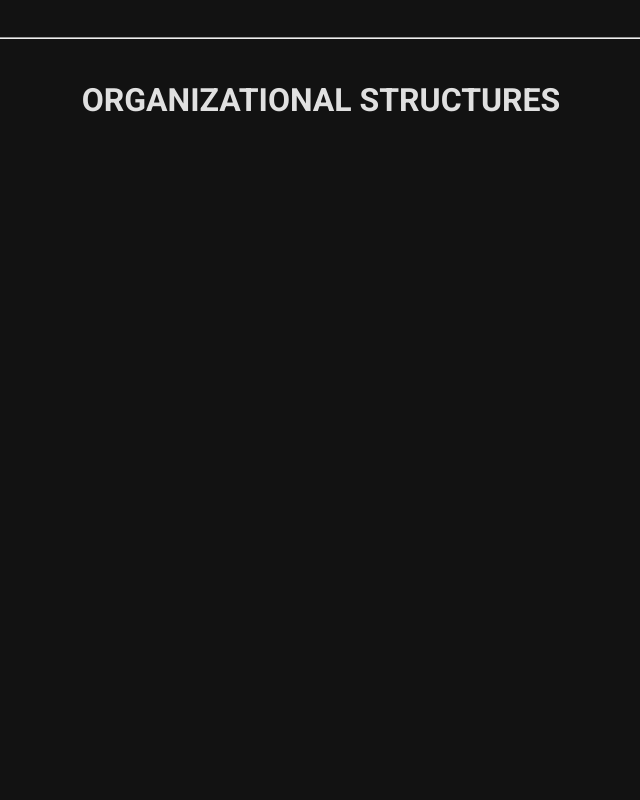
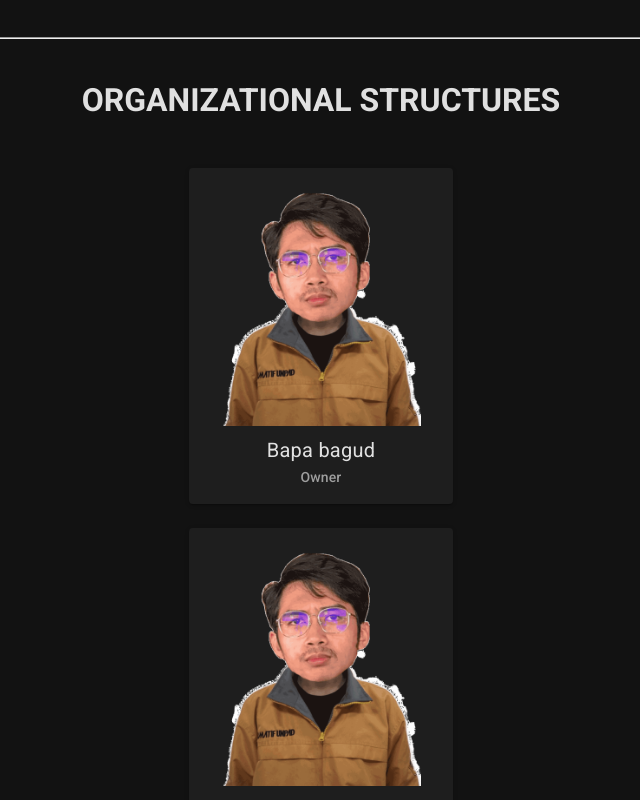
Before and after one commit to wajibdiisi/KobajaWeb, a Vue app: page /adoption in a window 1280 px wide. Shown: the part 1980-2780 px from the top of the page, without its empty margins (319-959 px from the left). Built offline with nearby package versions, Linux system fonts and the light colour scheme.

Commit message:
organizational structure

```diff
--- a/src/views/Adoption.vue
+++ b/src/views/Adoption.vue
@@ -175,12 +175,77 @@
           <v-row>
             <v-col cols="12">
               <div class="text-center mt-2">
-                <h1 class="text-center text-uppercase mt-6">
+                <h1 class="text-center text-uppercase my-6">
                   Organizational Structures
                 </h1>
-                <v-col cols="12">
-                  <v-img src="@/assets/index.jpg"></v-img>
-                </v-col>
+                <v-row>
+                  <v-col cols="12" class="d-flex justify-center mt-5">
+                    <v-card height="auto" width="auto">
+                      <v-img
+                        src="@/assets/bagus.png"
+                        max-width="200"
+                        class="mx-8 mt-4"
+                      >
+                      </v-img>
+                      <v-card-text class="pt-2">
+                        <div class="text-h6 font-weight-regular">
+                          Bapa bagud
+                        </div>
+                        <div class="font-weight-medium grey--text">Owner</div>
+                      </v-card-text>
+                    </v-card>
+                  </v-col>
+
+                  <v-col cols="12" class="d-flex justify-center">
+                    <v-card height="auto" width="auto">
+                      <v-img
+                        src="@/assets/bagus.png"
+                        max-width="200"
+                        class="mx-8 mt-4"
+                      >
+                      </v-img>
+                      <v-card-text class="pt-2">
+                        <div class="text-h6 font-weight-regular">
+                          Bapa bagud
+                        </div>
+                        <div class="font-weight-medium grey--text">Owner</div>
+                      </v-card-text>
+                    </v-card>
+                  </v-col>
+
+                  <v-col cols="6" class="d-flex justify-end">
+                    <v-card height="auto" width="auto">
+                      <v-img
+                        src="@/assets/bagus.png"
+                        max-width="200"
+                        class="mx-8 mt-4"
+                      >
+                      </v-img>
+                      <v-card-text class="pt-2">
+                        <div class="text-h6 font-weight-regular">
+                          Bapa bagud
+                        </div>
+                        <div class="font-weight-medium grey--text">Owner</div>
+                      </v-card-text>
+                    </v-card>
+                  </v-col>
+                  <v-col cols="6" class="d-flex justify-start">
+                    <v-card height="auto" width="auto">
+                      <v-img
+                        src="@/assets/bagus.png"
+                        max-width="200"
+                        class="mx-8 mt-4"
+                      >
+                      </v-img>
+                      <v-card-text class="pt-2">
+                        <div class="text-h6 font-weight-regular">
+                          Bapa bagud
+                        </div>
+                        <div class="font-weight-medium grey--text">Owner</div>
+                      </v-card-text>
+                    </v-card>
+                  </v-col>
+                </v-row>
               </div>
             </v-col>
           </v-row>
```
